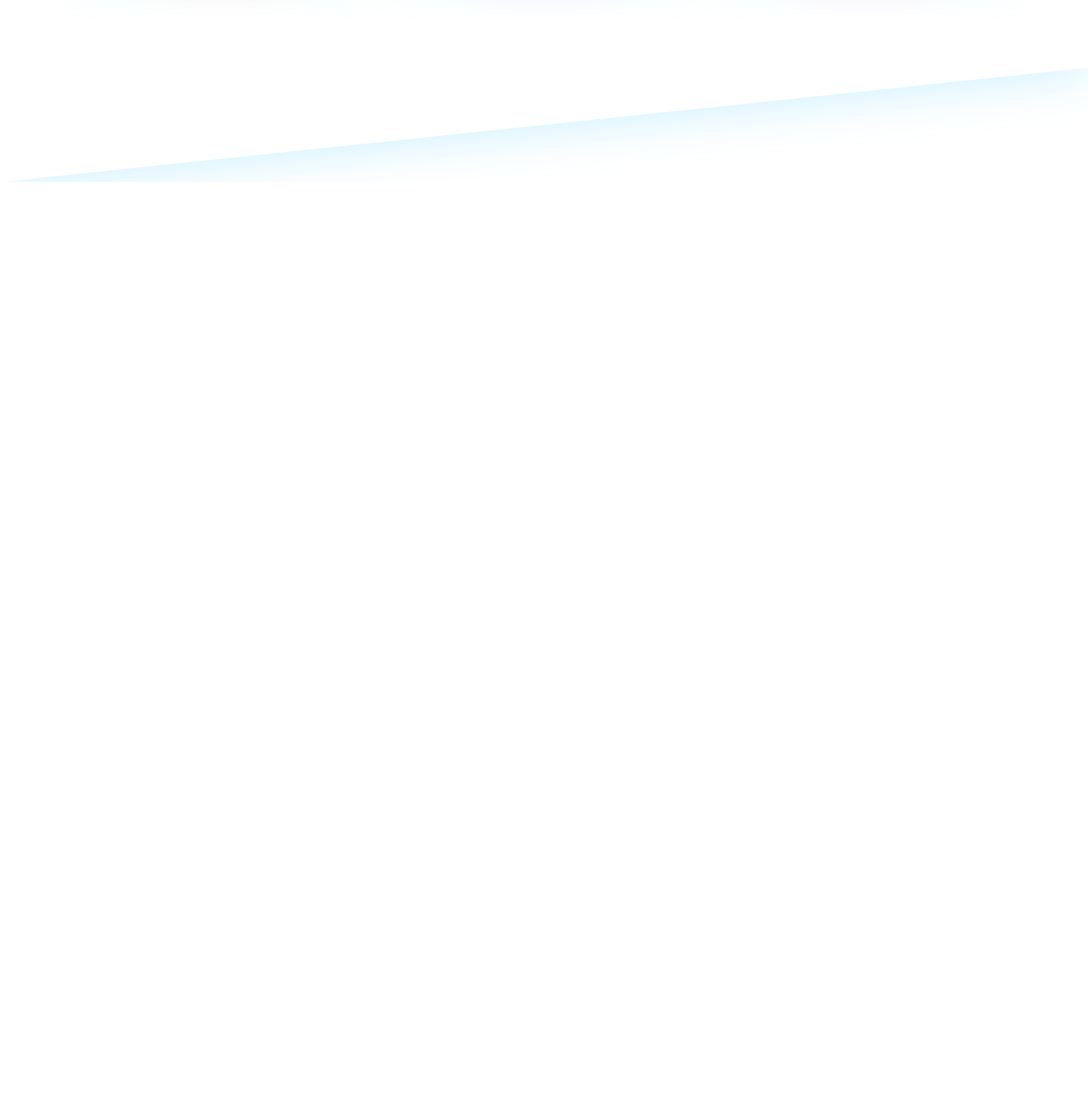
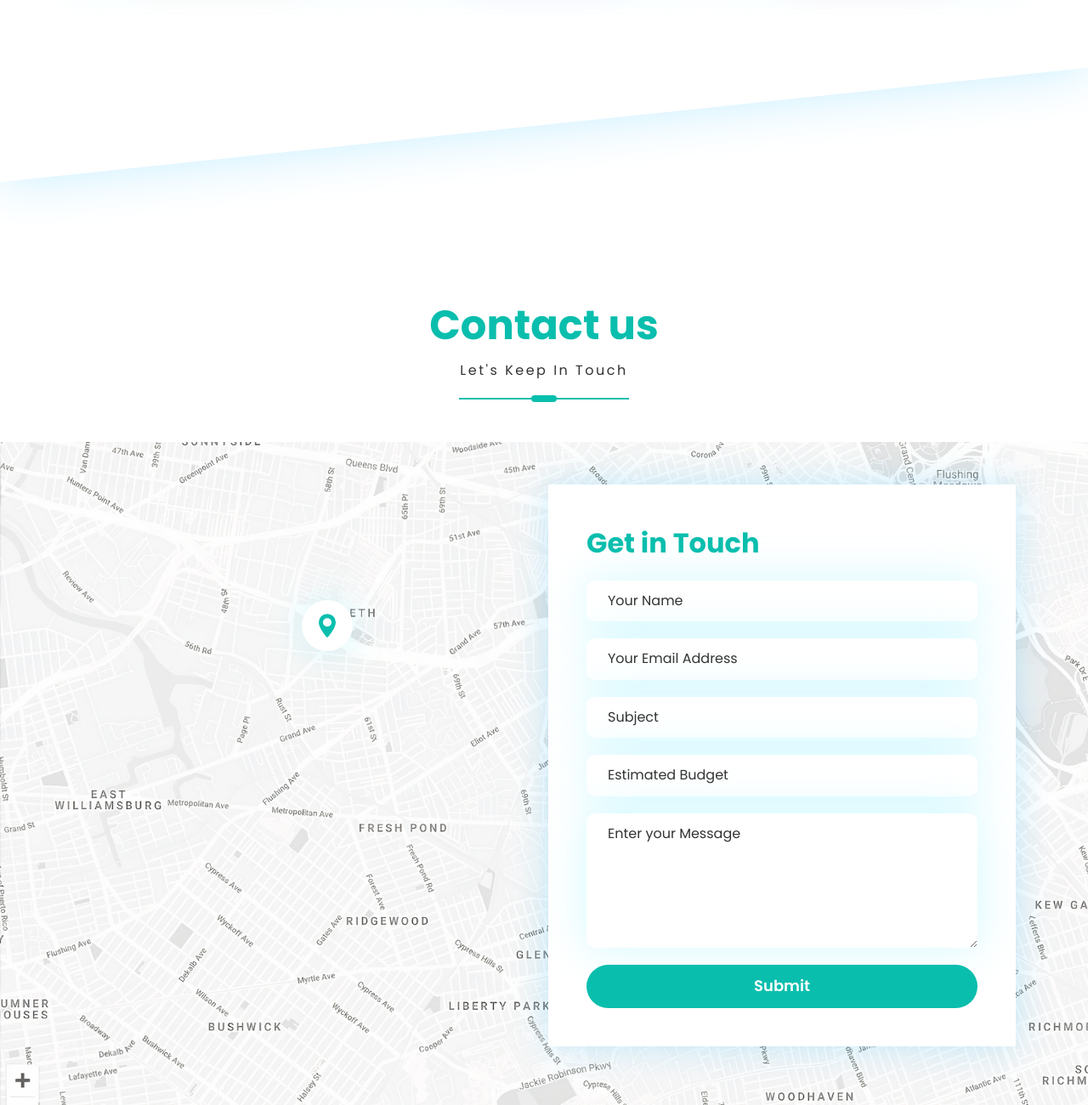
Before and after one commit to Parvanehghovsi/Personal-Website, a plain HTML site: page index.html in a window 1280 px wide. Shown: the part 5921-7221 px from the top of the page at 85% size. Before the commit the page ends 6135 px from the top, so only its background shows below. Drawn offline with Linux system fonts and the light colour scheme.

Commit message:
Creating the contectus part of the site

```diff
--- a/index.html
+++ b/index.html
@@ -1078,7 +1078,9 @@
                       Business Develop
                     </li>
                   </ul>
-                  <a href="#" class="app-btn app-btn--orange package__link">Choose Plan</a>
+                  <a href="#" class="app-btn app-btn--orange package__link"
+                    >Choose Plan</a
+                  >
                 </div>
               </div>
             </div>
@@ -1208,7 +1210,9 @@
                       Business Develop
                     </li>
                   </ul>
-                  <a href="#" class="app-btn app-btn--purple package__link">Choose Plan</a>
+                  <a href="#" class="app-btn app-btn--purple package__link"
+                    >Choose Plan</a
+                  >
                 </div>
               </div>
             </div>
@@ -1338,9 +1342,70 @@
                       Business Develop
                     </li>
                   </ul>
-                  <a href="#" class="app-btn app-btn--pink package__link">Choose Plan</a>
+                  <a href="#" class="app-btn app-btn--pink package__link"
+                    >Choose Plan</a
+                  >
                 </div>
               </div>
+            </div>
+          </div>
+        </div>
+      </section>
+
+      <section class="contactus">
+        <div class="section-head">
+          <h3 class="section-head__title">Contact us</h3>
+          <p class="section-head__caption">Let's Keep In Touch</p>
+          <span class="section-head__line"></span>
+        </div>
+        <div class="contactus__wrapper">
+          <div class="container h-full">
+            <div class="contactus__map">
+              <svg
+                class="contactus__icon"
+                width="26"
+                height="35.999"
+                viewBox="0 0 26 35.999"
+              >
+                <path
+                  id="map_pin"
+                  data-name="map pin"
+                  d="M634,7348a13.034,13.034,0,0,0-13,13.038c0,8.921,11.634,22.019,12.129,22.572a1.168,1.168,0,0,0,1.742,0c.5-.553,12.129-13.65,12.129-22.572A13.034,13.034,0,0,0,634,7348Zm0,19.6a6.559,6.559,0,1,1,6.541-6.559A6.557,6.557,0,0,1,634,7367.6Z"
+                  transform="translate(-621 -7348)"
+                  fill="#0abead"
+                />
+              </svg>
+            </div>
+            <div class="contact">
+              <h4 class="contact__title">Get in Touch</h4>
+              <form action="#" class="contact__form">
+                <input
+                  type="text"
+                  class="contact__input"
+                  placeholder="Your Name"
+                />
+                <input
+                  type="text"
+                  class="contact__input"
+                  placeholder="Your Email Address"
+                />
+                <input
+                  type="text"
+                  class="contact__input"
+                  placeholder="Subject"
+                />
+                <input
+                  type="text"
+                  class="contact__input"
+                  placeholder="Estimated Budget"
+                />
+                <textarea
+                  class="contact__input contact__input--textarea"
+                  placeholder="Enter your Message"
+                  rows="7"
+                ></textarea>
+                <button class="contact__submit" type="submit">Submit</button>
+              </form>
             </div>
           </div>
         </div>
--- a/styles/app.css
+++ b/styles/app.css
@@ -4,8 +4,8 @@
 
 :root {
   --text-color: #333333;
-  --app-bg-color: #ffffff;
-  --section-bg-color: #ffffff;
+  --app-bg-color: #fff;
+  --section-bg-color: #fff;
   --primary-color: #0abead;
 }
 
@@ -551,7 +551,7 @@ body {
 }
 
 .resume-list__item--active {
-  color: #ffffff;
+  color: #fff;
 }
 
 .resume-list__item--active::before {
@@ -624,7 +624,7 @@ body {
 
 .resume-content__date {
   background-color: #f57f17;
-  color: #ffffff;
+  color: #fff;
   border-radius: 2rem;
   padding: 0.2rem 1.5rem;
   box-shadow: 0 0 4rem rgba(254, 127, 23, 24%);
@@ -671,7 +671,7 @@ body {
 }
 
 .portfolio-list__item--active {
-  color: #ffffff;
+  color: #fff;
   background-color: var(--primary-color);
 }
 
@@ -699,7 +699,7 @@ body {
 .swiper-pagination-bullet {
   width: 1.8rem !important;
   height: 1.8rem !important;
-  background-color: #ffffff !important;
+  background-color: #fff !important;
   border: 0.3rem solid #bfbebe !important;
 }
 
@@ -726,7 +726,7 @@ body {
 }
 
 .package__head {
-  color: #ffffff;
+  color: #fff;
   display: flex;
   flex-direction: column;
   align-items: center;
@@ -759,11 +759,9 @@ body {
   margin-bottom: 0.5rem;
 }
 
-.package__filter {
-}
-
 .package__body {
   padding: 2rem 0;
+  background-color: var(--app-bg-color);
 }
 
 .package-options {
@@ -786,3 +784,91 @@ body {
 .package__link {
   margin: 2.5rem auto 0 auto;
 }
+
+/*
+
+--Contact Us
+
+*/
+
+.contactus {
+  margin-top: 20rem;
+}
+
+.contactus__wrapper {
+  background: url("../images/map.jpg");
+  background-size: cover;
+  height: 78rem;
+  padding: 5rem 0;
+}
+
+.contactus__map {
+  width: 6rem;
+  height: 6rem;
+  border-radius: 100%;
+  background-color: var(--app-bg-color);
+  box-shadow: 0 0 4rem rgba(96, 233, 255, 27%);
+  display: flex;
+  align-items: center;
+  justify-content: center;
+  position: absolute;
+  top: 20%;
+  left: 25%;
+}
+
+.contactus__icon {
+  width: 2rem;
+}
+
+.contact {
+  background-color: var(--app-bg-color);
+  box-shadow: 0 0 4rem rgba(19, 182, 255, 24%);
+  max-width: 55rem;
+  padding: 4.5rem;
+  margin-left: auto;
+}
+
+.contact__title {
+  font-size: 3.2rem;
+  font-family: "Poppins Bold";
+  color: var(--primary-color);
+  margin: 0;
+}
+
+.contact__form {
+  display: flex;
+  flex-direction: column;
+  gap: 2rem;
+  margin-top: 2rem;
+}
+
+.contact__input {
+  border: none;
+  outline: none;
+  padding: 1.5rem 2.5rem;
+  box-shadow: 0 0 5rem rgba(96, 233, 255, 27%);
+  border-radius: 1rem;
+  color: var(--text-color);
+}
+
+.contact__input::placeholder {
+  color: inherit;
+}
+
+.contact__input--textarea {
+  resize: vertical;
+  max-height: 18rem;
+  min-height: 8rem;
+}
+
+.contact__submit {
+  font-family: "Poppins SemiBold";
+  background-color: var(--primary-color);
+  color: #fff;
+  border: none;
+  outline: none;
+  border-radius: 5rem;
+  padding: 1.5rem 0;
+  font-size: 1.8rem;
+  cursor: pointer;
+}
--- a/styles/responsive.css
+++ b/styles/responsive.css
@@ -111,6 +111,12 @@
     border-left: none;
     padding-left: 0;
   }
+  .contactus__map {
+    display: none;
+  }
+  .contact {
+    margin-right: auto;
+  }
 }
 
 @media (max-width: 768px) {
@@ -207,6 +213,9 @@
   .service__wave {
     display: block;
   }
+  .contact {
+    padding: 4.5rem 2rem;
+  }
 }
 
 @media (max-width: 410px) {
```
